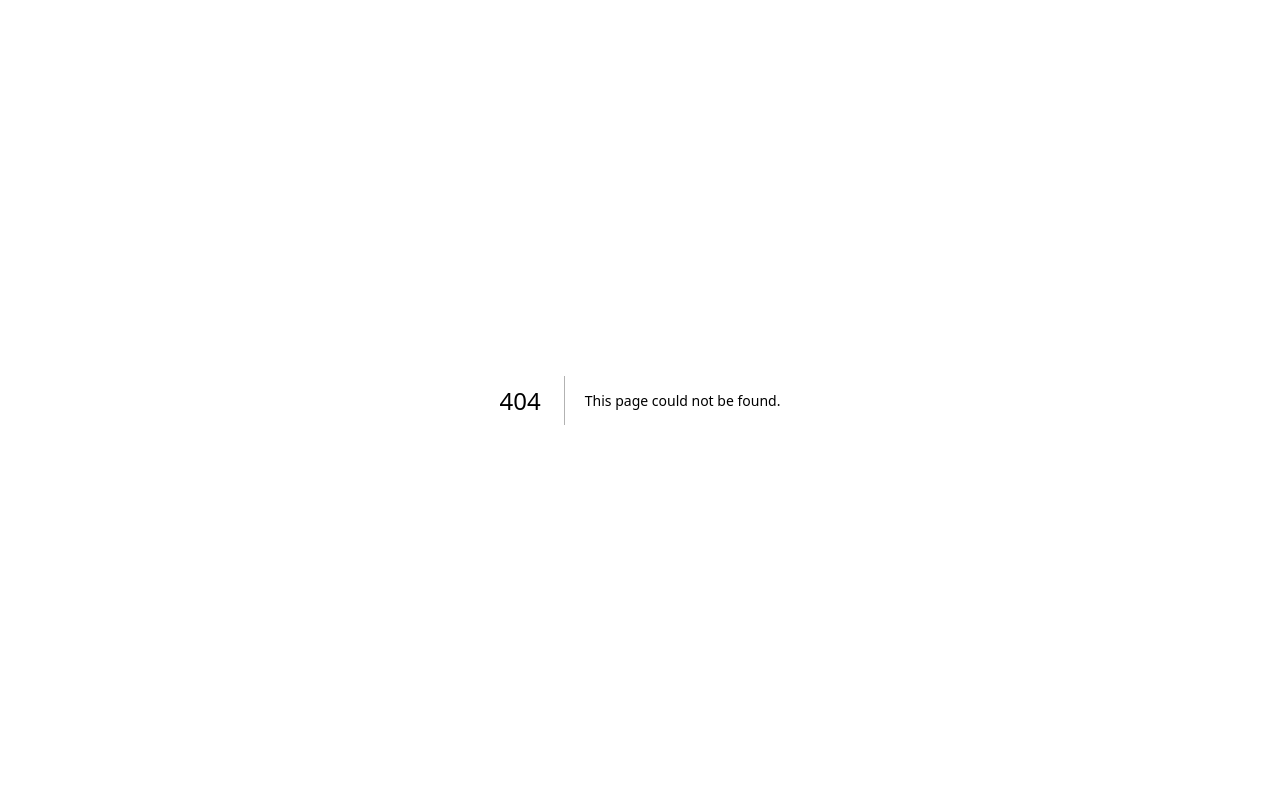
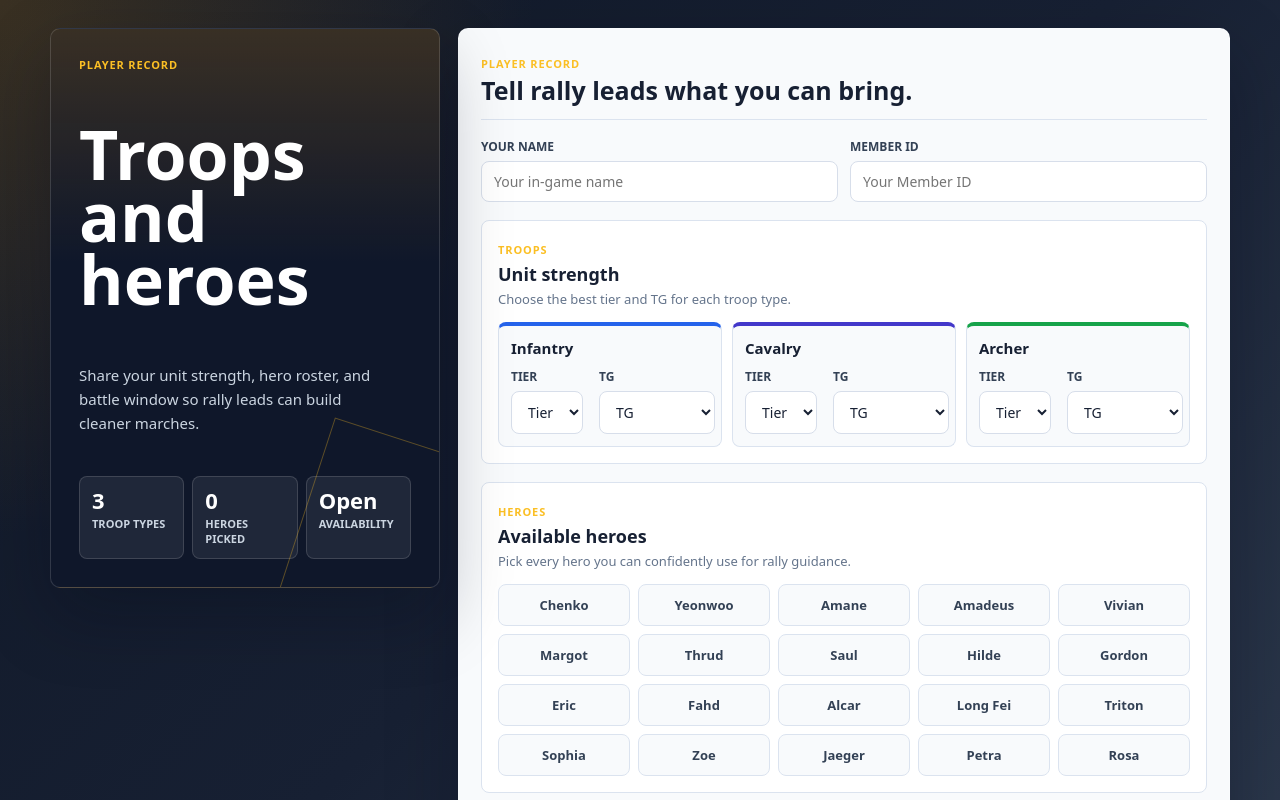
Before and after one commit to zkabeer1997-wq/KvK-Tracker-710, a Next.js app: page /player-record/form in a window 1280 px wide. Before the commit this address had no page. Shown: the top 800 px of the page. Built offline with nearby package versions, Linux system fonts and the light colour scheme.

Commit message:
Create page.js

```diff
--- /dev/null
+++ b/app/player-record/form/page.js
@@ -0,0 +1,21 @@
+'use client';
+
+import { Suspense } from 'react';
+import { useSearchParams } from 'next/navigation';
+import PlayerRecordForm from '../PlayerRecordForm';
+
+function PlayerRecordFormInner() {
+  const searchParams = useSearchParams();
+  const memberId = searchParams.get('member_id') || '';
+  return <PlayerRecordForm initialMemberId={memberId} />;
+}
+
+export default function PlayerRecordFormPage() {
+  return (
+    <main className="page public-page">
+      <Suspense fallback={null}>
+        <PlayerRecordFormInner />
+      </Suspense>
+    </main>
+  );
+}
```
